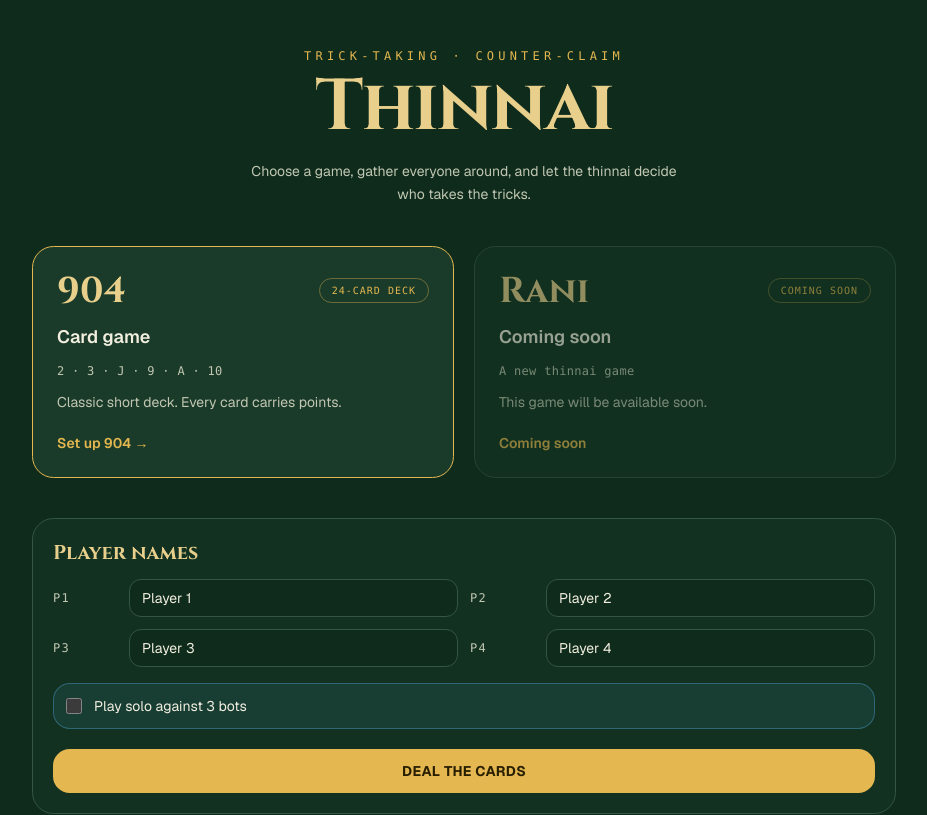
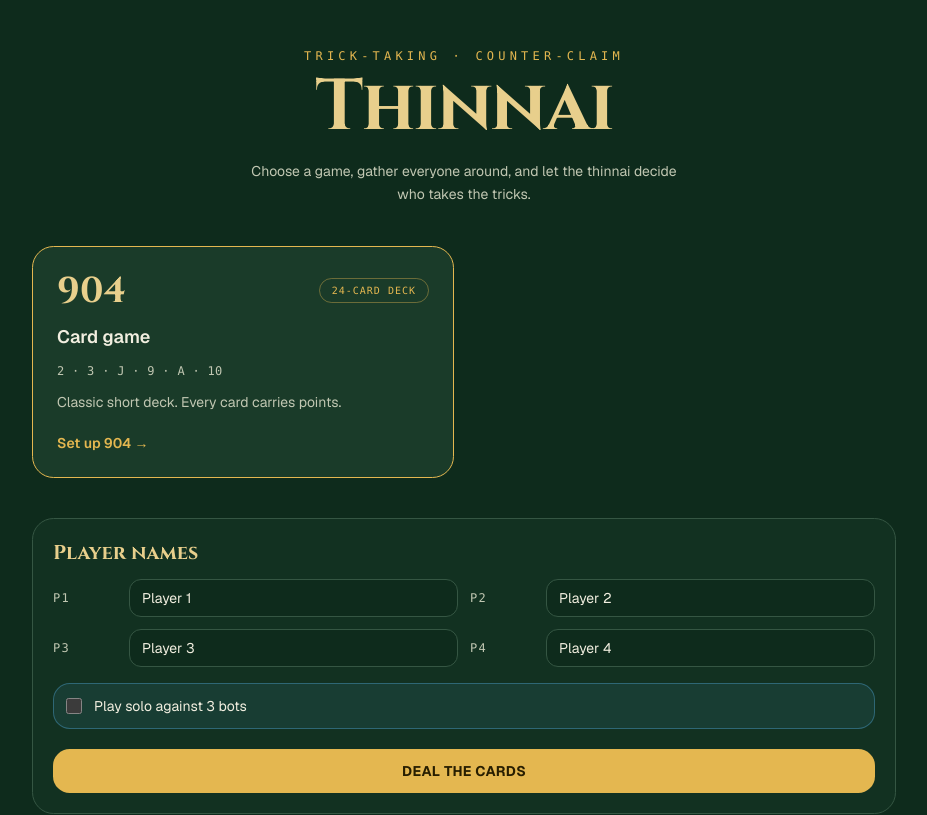
Before and after one commit to gsoundarcse/904-card-game, a Next.js app: page / in a window 1280 px wide. Shown: the top 815 px of the page, without its empty margins (176-1103 px from the left). Built offline with nearby package versions, Linux system fonts and the light colour scheme.

Commit message:
Update config-menu.tsx

```diff
--- a/components/config-menu.tsx
+++ b/components/config-menu.tsx
@@ -6,6 +6,7 @@ import { useState } from 'react'
 const OPTIONS = [
   {
     game: '904',
+    enabled: true,
     count: 4,
     deck: '24-card deck',
     ranks: '2 · 3 · J · 9 · A · 10',
@@ -13,6 +14,7 @@ const OPTIONS = [
   },
   {
     game: 'Rani',
+    enabled: false,
     count: 6,
     deck: 'Coming soon',
     ranks: 'A new thinnai game',
@@ -38,16 +40,15 @@ export function ConfigMenu({ onStart }: { onStart: (count: number, names: string
       </header>
 
       <div className="grid w-full gap-5 sm:grid-cols-2">
-        {OPTIONS.map((opt) => (
+        {OPTIONS.filter((opt) => opt.enabled).map((opt) => (
           <button
             key={opt.count}
             type="button"
-            onClick={() => opt.game === '904' && setCount(opt.count)}
-            disabled={opt.game === 'Rani'}
+            onClick={() => setCount(opt.count)}
             className={cn(
               'group flex min-w-0 flex-col items-start gap-3 rounded-2xl border border-border bg-secondary/60 p-5 text-left sm:p-6',
-              opt.game === 'Rani' ? 'cursor-not-allowed opacity-60' : 'cursor-pointer',
-              count === opt.count && opt.game === '904' && 'border-gold bg-secondary',
+              'cursor-pointer',
+              count === opt.count && 'border-gold bg-secondary',
               'transition-all hover:-translate-y-1 hover:border-gold hover:bg-secondary focus-visible:outline-none focus-visible:ring-2 focus-visible:ring-gold',
             )}
           >
@@ -57,11 +58,11 @@ export function ConfigMenu({ onStart }: { onStart: (count: number, names: string
                 {opt.deck}
               </span>
             </div>
-            <span className="text-lg font-semibold text-foreground">{opt.game === 'Rani' ? 'Coming soon' : 'Card game'}</span>
+            <span className="text-lg font-semibold text-foreground">Card game</span>
             <span className="break-words font-mono text-xs tracking-wide text-muted-foreground">{opt.ranks}</span>
             <span className="text-sm leading-relaxed text-muted-foreground">{opt.blurb}</span>
             <span className="mt-2 text-sm font-semibold text-gold transition-transform group-hover:translate-x-1">
-              {opt.game === 'Rani' ? 'Coming soon' : 'Set up 904 →'}
+              Set up 904 →
             </span>
           </button>
         ))}
```
